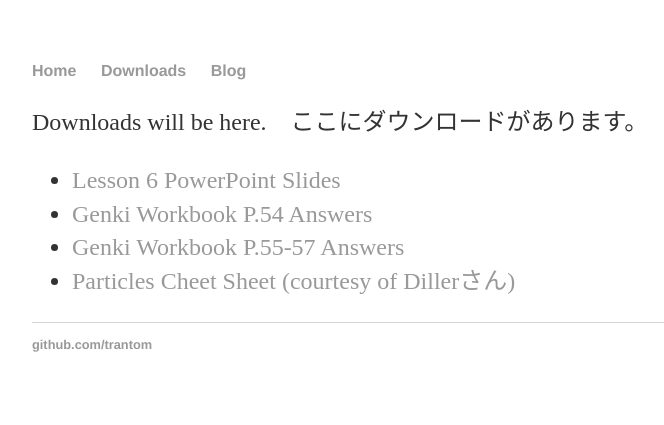
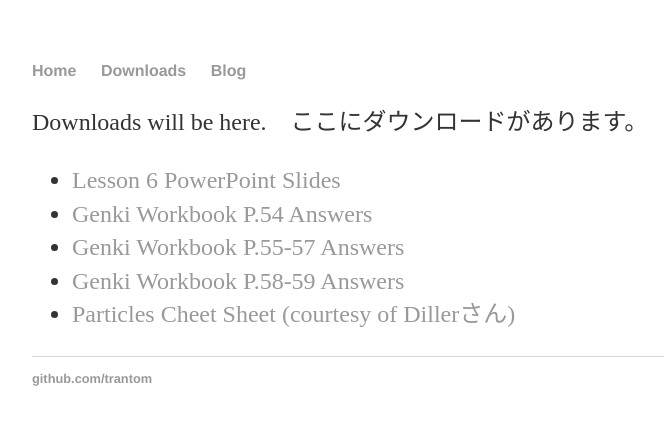
Before and after one commit to trantom/sawada-sensei-no-ato, a Jekyll site: the page built from downloads/index.html, in a window 1280 px wide. Shown: the top 425 px of the page, without its empty margins (160-824 px from the left). Built offline with Jekyll 4.4.1, drawn with Linux system fonts in a browser that asks for light colours.

Commit message:
Add link to wb answers p 58 59

```diff
--- a/downloads/index.html
+++ b/downloads/index.html
@@ -8,6 +8,7 @@ layout: default
 			<li><a href="https://drive.google.com/open?id=15tzPox6ypHq8pId9UtHNfrsc9pKFjeLt6yAVZhjDqJA">Lesson 6 PowerPoint Slides</a></li>
 			<li><a href="{{ site.baseurl }}/assets/files/genki-workbook-p54-answers.pdf">Genki Workbook P.54 Answers</a></li>
 			<li><a href="{{ site.baseurl }}/assets/files/genki-workbook-p55-57-answers.pdf">Genki Workbook P.55-57 Answers</a></li>
+			<li><a href="{{ site.baseurl }}/assets/files/genki-workbook-p58-59-answers.pdf">Genki Workbook P.58-59 Answers</a></li>
 			<li><a href="{{ site.baseurl }}/assets/files/particles-cheat-sheet.jpg">Particles Cheet Sheet (courtesy of Dillerさん)</a></li>
 		</ul>
 
```
